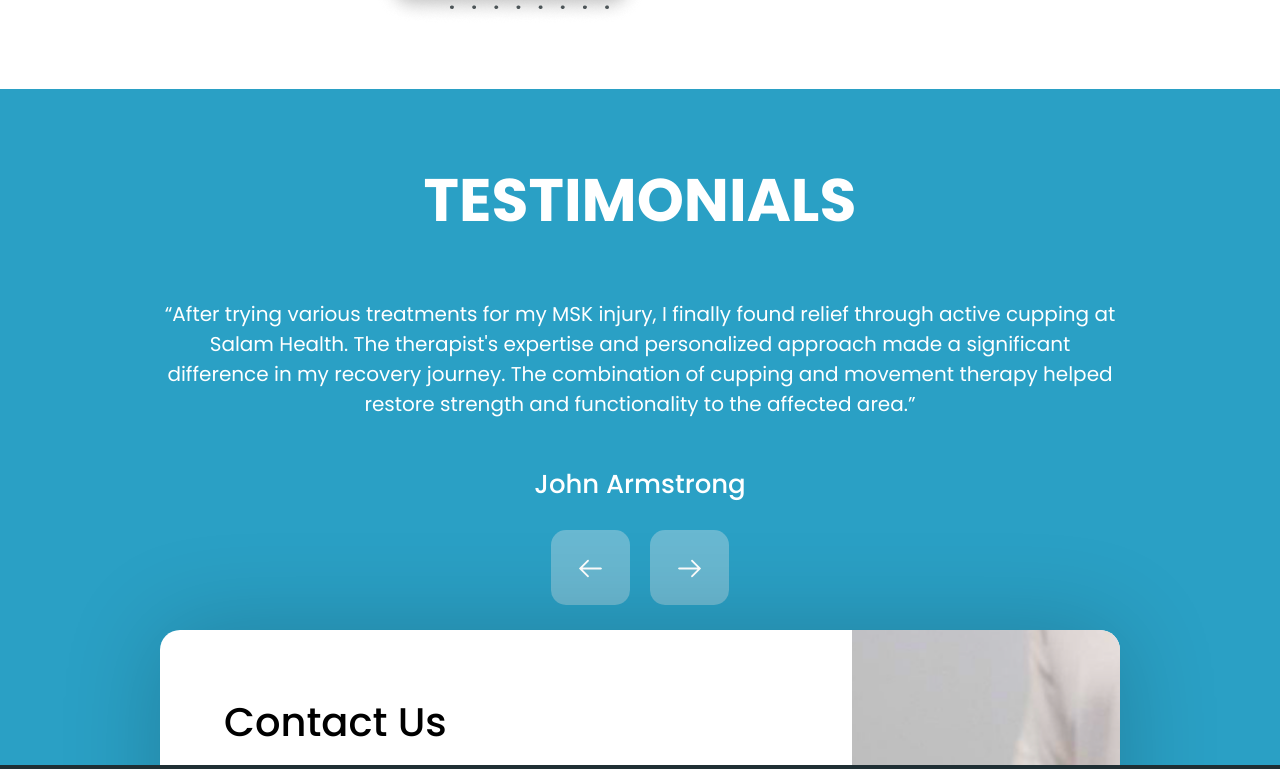
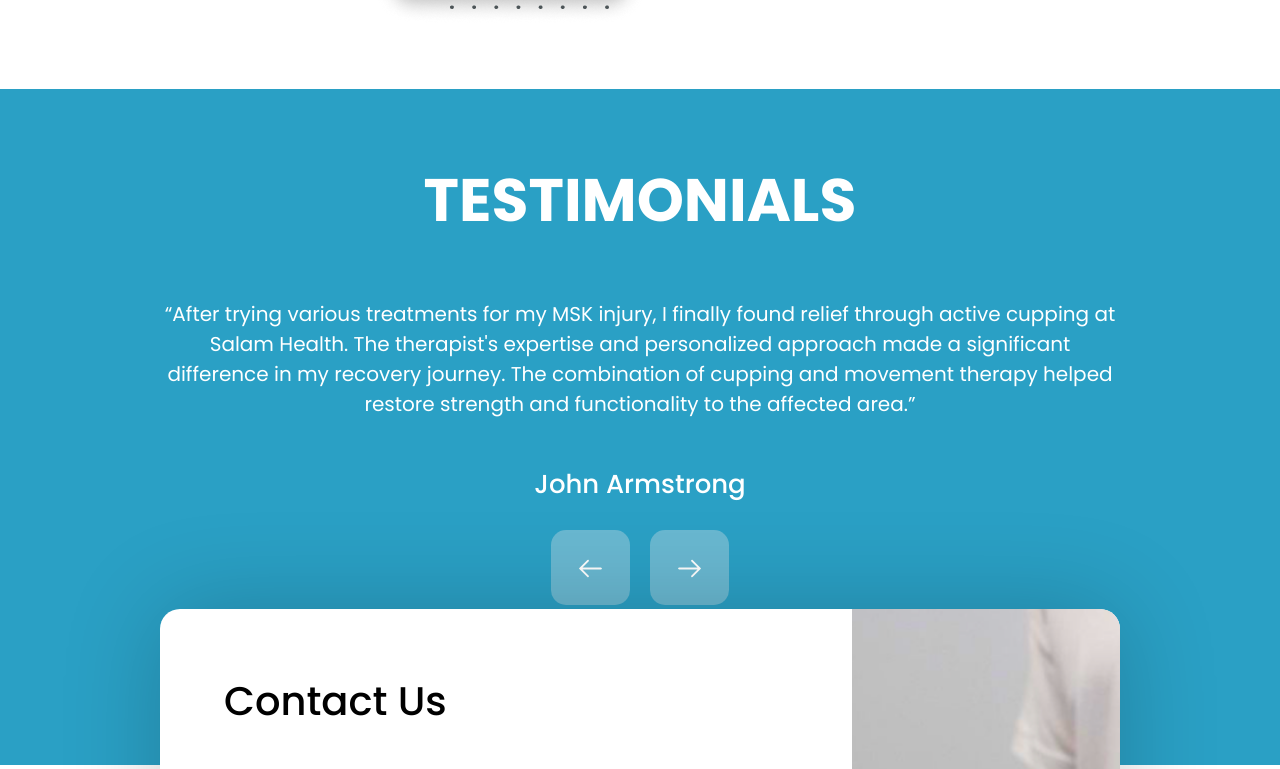
Before and after one commit to ayazb7/salam-health, a React (Create React App) app in the folder salam-health/: page / in a window 1280 px wide. Shown: the part 1271-2040 px from the top of the page. Built offline with nearby package versions, Linux system fonts and the light colour scheme.

Commit message:
contact card fix

```diff
--- a/salam-health/src/App.css
+++ b/salam-health/src/App.css
@@ -381,6 +381,7 @@ h4, h3, h2, p {
   justify-content: center;
   z-index: 1;
   position: relative;
+  margin-bottom: 60vh;
 }
 
 .top-padding-1 {
@@ -754,10 +755,8 @@ h4, h3, h2, p {
   margin-right: auto;
   margin-left: 20px;
   margin-bottom: 10px;
+}
 
-
-
-}
 .card-price {
   margin-top: 0px;
   margin-bottom: 0px;
@@ -790,7 +789,7 @@ h4, h3, h2, p {
   display: flex;
   position: absolute;
   z-index: 2;
-  top: 80%;
+  top: 45%;
 }
 
 .contact-card h4 {
```
